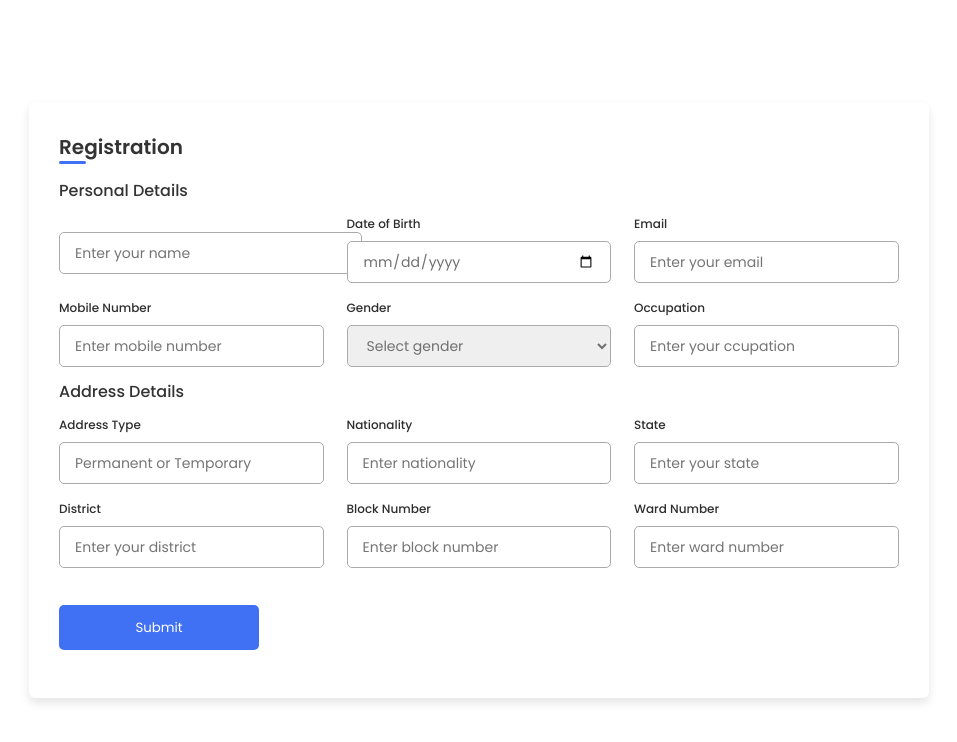
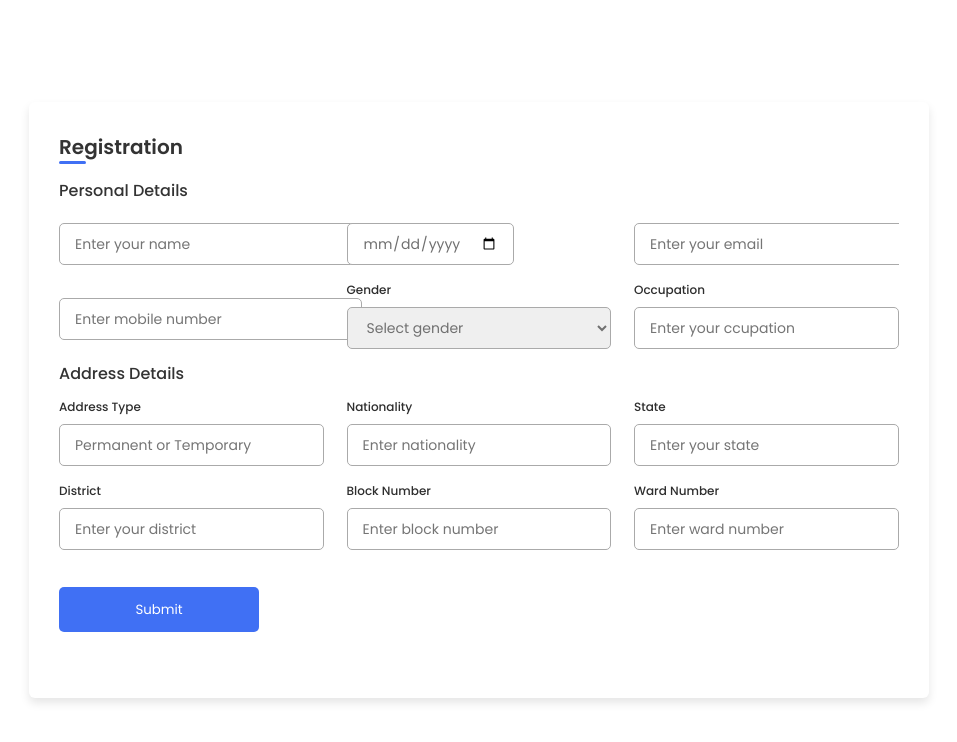
Before and after one commit to Semmozhii/paws, a website: page adopt.html in a window 1280 px wide. Shown: the whole page, without its empty margins (161-1118 px from the left). Drawn offline with Linux system fonts and the light colour scheme.

Commit message:
Update adopt.html

```diff
--- a/adopt.html
+++ b/adopt.html
@@ -198,18 +198,21 @@ form .buttons button , .backBtn{
                         </div>
 
                         <div class="input-field">
-                            <label>Date of Birth</label>
+                            <label>
                             <input type="date" placeholder="Enter birth date" required name="dob">
+                        </label>
                         </div>
 
                         <div class="input-field">
-                            <label>Email</label>
+                            <label>
                             <input type="text" placeholder="Enter your email" required name="email">
+                        </label>
                         </div>
 
                         <div class="input-field">
-                            <label>Mobile Number</label>
+                            <label>
                             <input type="number" placeholder="Enter mobile number" required name="phnum">
+                        </label>
                         </div>
 
                         <div class="input-field">
```
